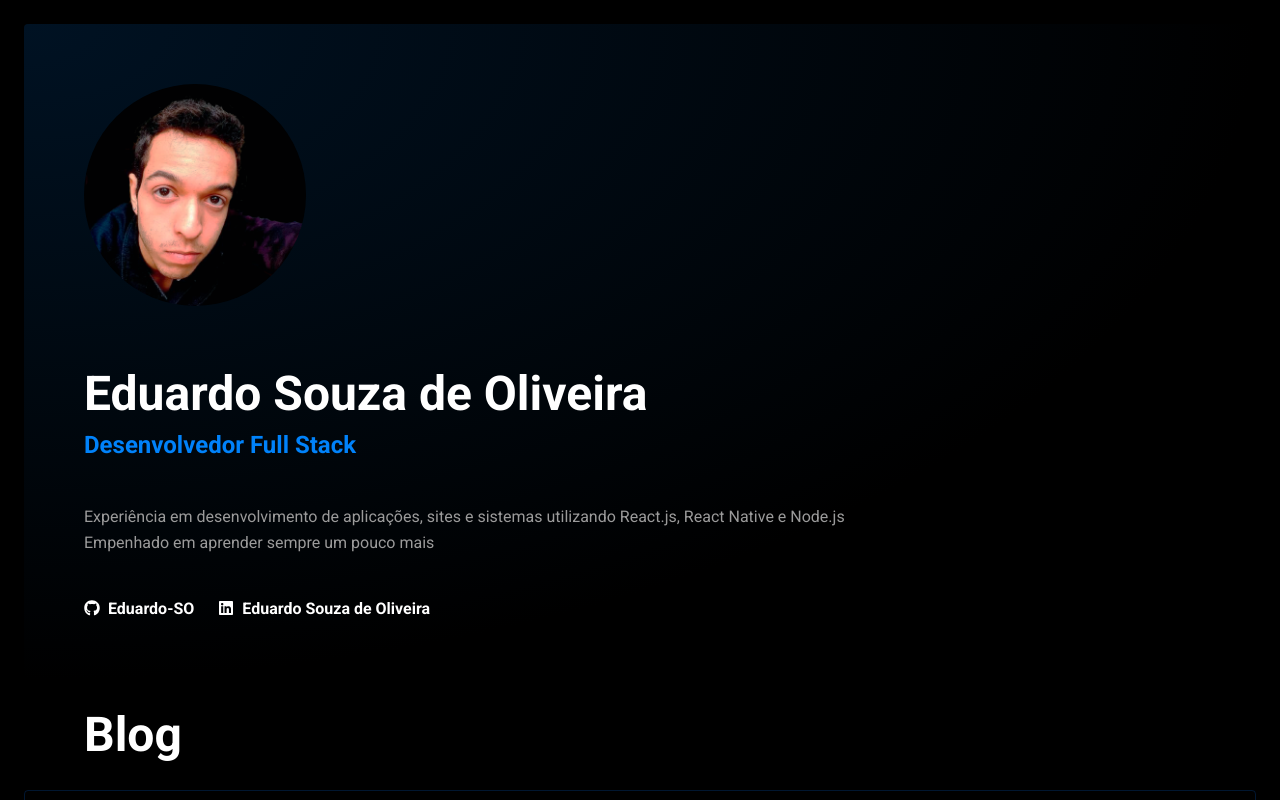
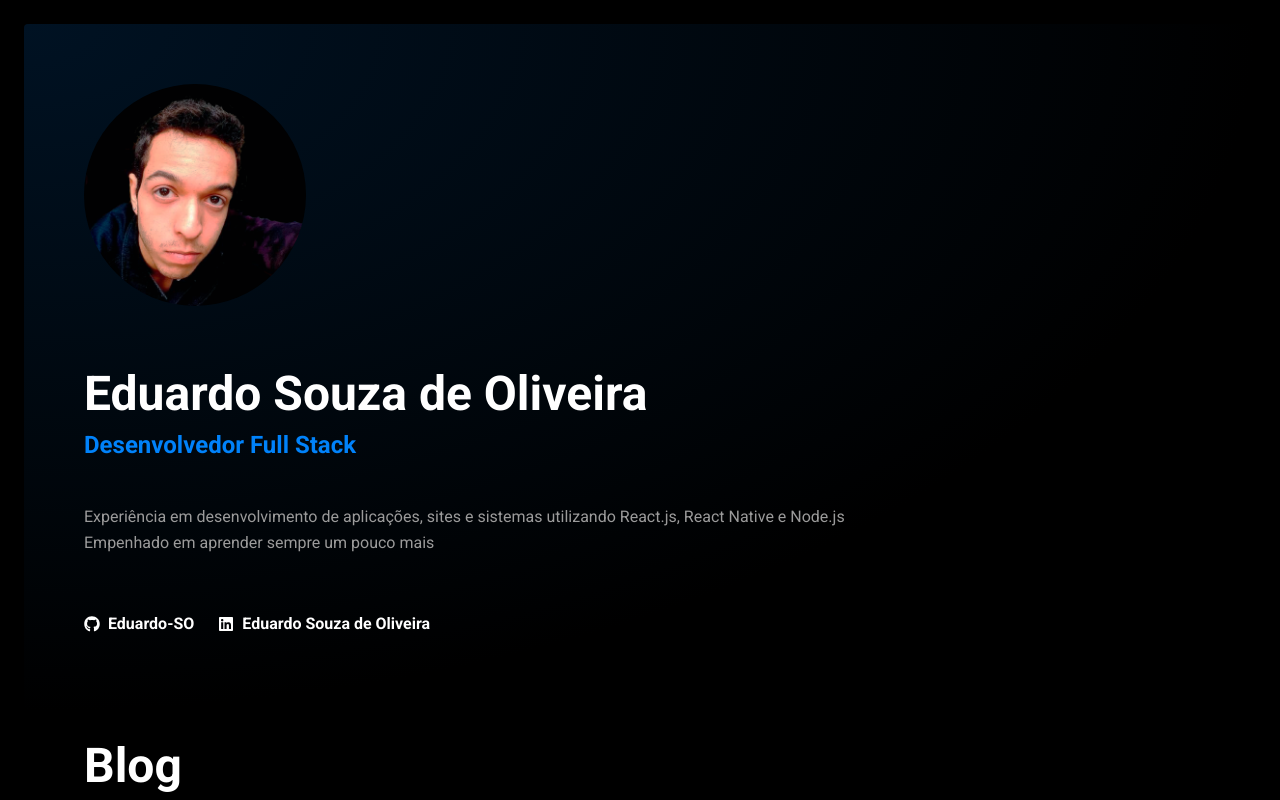
Before and after one commit to Eduardo-SO/Izuka, a Next.js app: page / in a window 1280 px wide. Shown: the top 800 px of the page. Built offline with nearby package versions, Linux system fonts and the light colour scheme.

Commit message:
Fix social links size

```diff
--- a/src/components/profile.tsx
+++ b/src/components/profile.tsx
@@ -15,7 +15,8 @@ const Profile: React.FC = () => (
         <Image
           src="/images/profile.png"
           alt="Eduardo Souza de Oliveira"
-          layout="fill"
+          width={222}
+          height={222}
         />
       </ImageContainer>
       <h1>Eduardo Souza de Oliveira</h1>
--- a/src/styles/components/Profile.ts
+++ b/src/styles/components/Profile.ts
@@ -63,6 +63,8 @@ export const SocialContainer = styled.div`
   a {
     display: flex;
     align-items: center;
+
+    height: 5.6rem;
     color: #fff;
     font-weight: 700;
 
@@ -77,9 +79,5 @@ export const SocialContainer = styled.div`
 
   @media (max-width: 980px) {
     flex-direction: column;
-
-    a:first-child {
-      margin-bottom: 0.8rem;
-    }
   }
 `
```
